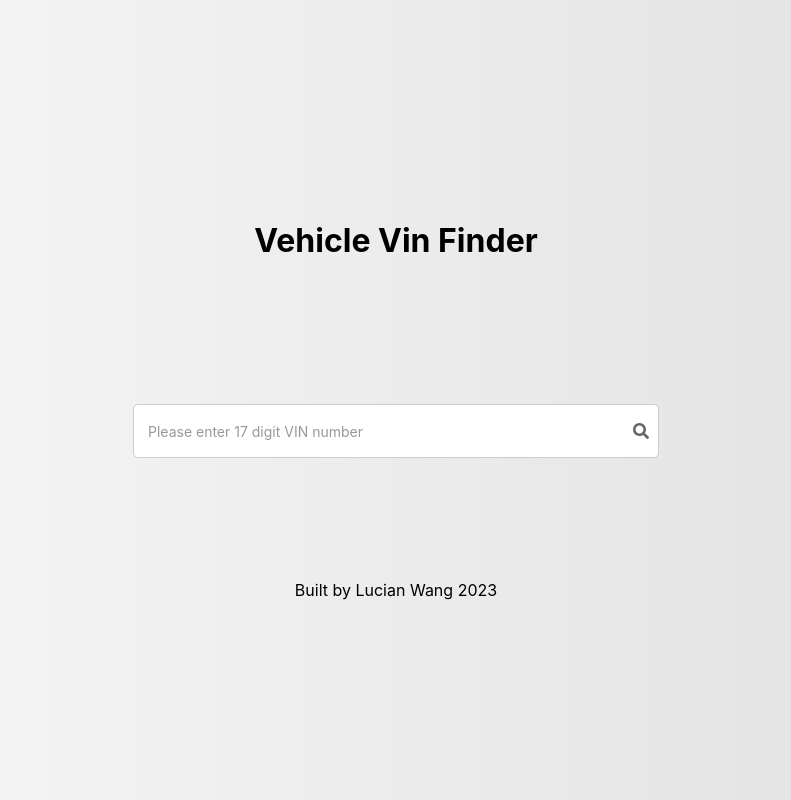
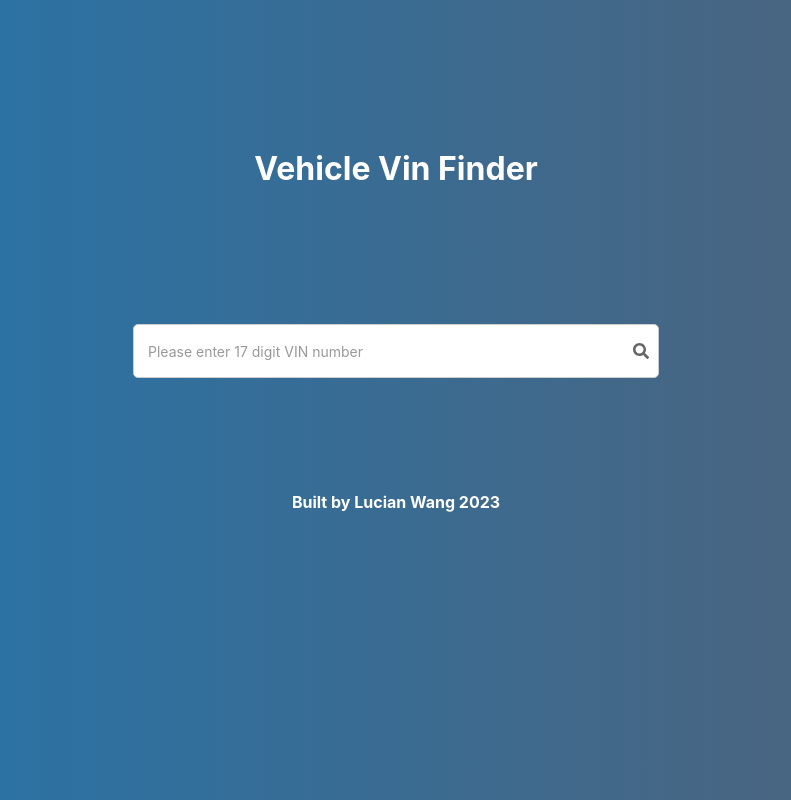
Before and after one commit to lucianw9977/LucianWangProject3, a React (Create React App) app: page / in a window 1280 px wide. Shown: the top 800 px of the page, without its empty margins (244-1035 px from the left). Built offline with nearby package versions, Linux system fonts and the light colour scheme.

Commit message:
adding css

```diff
--- a/src/App.css
+++ b/src/App.css
@@ -1,12 +1,12 @@
 body {
+  height: 100%;
   margin: 0;
   font-family: -apple-system, BlinkMacSystemFont, 'Segoe UI', 'Roboto', 'Oxygen',
     'Ubuntu', 'Cantarell', 'Fira Sans', 'Droid Sans', 'Helvetica Neue',
     sans-serif;
   -webkit-font-smoothing: antialiased;
   -moz-osx-font-smoothing: grayscale;
-  /* Add a linear gradient to the body */
-  background: linear-gradient(to right, #f8f8f8, #e0e0e0);
+  background: linear-gradient(to right, #2376ae, #516176);
 }
 
 .container {
@@ -19,14 +19,30 @@ body {
   display: flex;
   flex-direction: column;
   align-items: center;
-  height: 50vh;
-  margin-top: 25vh;
-  justify-content: space-between;
+  justify-content: flex-start;
+  height: 100vh;
+  margin: 10% auto;
+}
+
+.search-form-container {
+  text-align: center;
+  margin: 5% auto;
 }
 
 .header {
   text-align: center;
   margin: 40px 0;
+}
+
+.header-text {
+  color: #fff;
+}
+
+.search-form {
+  display: flex;
+  justify-content: center;
+  margin-top: 40px;
+  position: relative;
 }
 
 .search-form {
@@ -134,3 +150,16 @@ body {
 .error-message {
   color: red;
 }
+
+.footer-container {
+  text-align: center;
+  color: #eee9e9;
+  position: sticky;
+  bottom: 0;
+  padding: 1
+}
+
+footer {
+  color: white;
+  font-weight: bold;
+}
--- a/src/App.js
+++ b/src/App.js
@@ -15,7 +15,7 @@ const App = () => {
   return (
     <div className="app-container">
       <Header />
-      <div className="container-fluid my-4">
+      <div className="search-form-container">
         <SearchForm onSearch={handleSearch} />
         {vin && <VehicleSpecification vin={vin} />}
       </div>
--- a/src/components/Header.js
+++ b/src/components/Header.js
@@ -1,7 +1,11 @@
 import React from 'react';
 
 const Header = () => {
-    return <h1>Vehicle Vin Finder</h1>;
+    return (
+        <div className="header-container">
+            <h1 className="header-text">Vehicle Vin Finder</h1>
+        </div>
+    );
 };
 
 export default Header;
--- a/src/components/SearchForm.js
+++ b/src/components/SearchForm.js
@@ -23,6 +23,7 @@ const SearchForm = ({ onSearch }) => {
   };
 
   return (
+    <div className="search-form-container">
       <form onSubmit={handleSubmit} className="search-form mt-4">
         <div className="form-group">
           <label
@@ -31,7 +32,6 @@ const SearchForm = ({ onSearch }) => {
           >
             Please enter 17 digit VIN number
           </label>
-
           <input
             type="text"
             className={`form-control search-input ${vin.length === 17 ? 'valid' : vin.length > 0 ? 'invalid' : ''}`}
@@ -43,6 +43,7 @@ const SearchForm = ({ onSearch }) => {
           {error && <div className="error-message">{error}</div>}
         </div>
       </form>
+    </div>
   );
 };
 
```
Also changed, not shown: src/components/VehicleSpecification.js (line endings or trailing spaces), src/components/footer.js (line endings or trailing spaces). Lines whose indentation alone changed are shown as unchanged.
